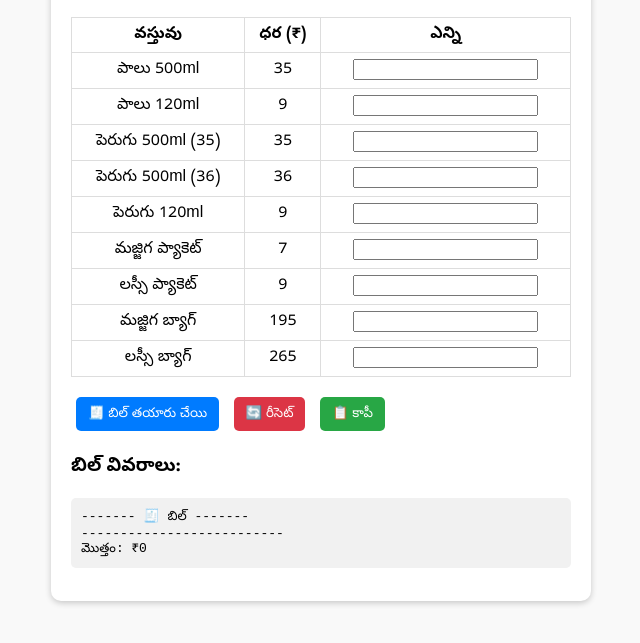
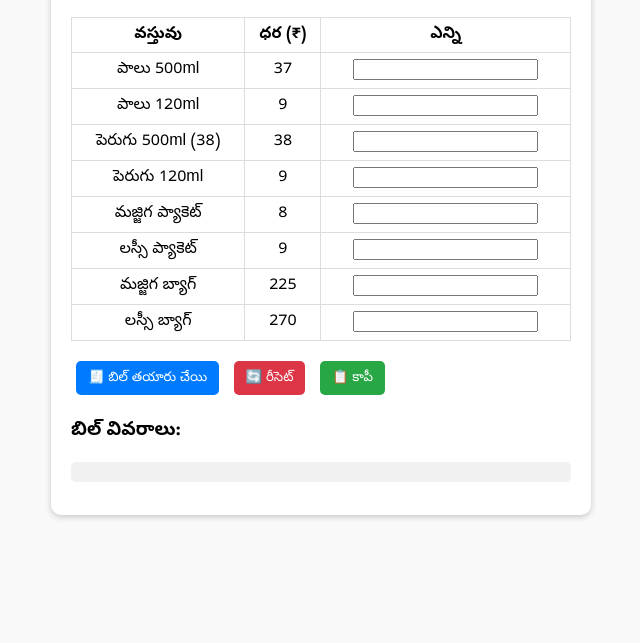
Before and after one commit to Rajesh-yadav-01/heritage-bill, a plain HTML site: page index.html in a window 1280 px wide. Both pictures are taken after a click on the button "🧾 బిల్ తయారు చేయి". Shown: the part 105-748 px from the top of the page, without its empty margins (319-959 px from the left). Drawn offline with Linux system fonts and the light colour scheme.

Commit message:
Modify item prices and names in index.html
Updated prices and item names in the heritage bill.

```diff
--- a/index.html
+++ b/index.html
@@ -24,15 +24,14 @@
     <h2>HERITAGE BILL</h2>
     <table>
       <tr><th>వస్తువు</th><th>ధర (₹)</th><th>ఎన్ని</th></tr>
-      <tr><td>పాలు 500ml</td><td>35</td><td><input type="number" min="0" id="milk500"></td></tr>
+      <tr><td>పాలు 500ml</td><td>37</td><td><input type="number" min="0" id="milk500"></td></tr>
       <tr><td>పాలు 120ml</td><td>9</td><td><input type="number" min="0" id="milk120"></td></tr>
-      <tr><td>పెరుగు 500ml (35)</td><td>35</td><td><input type="number" min="0" id="curd500a"></td></tr>
-      <tr><td>పెరుగు 500ml (36)</td><td>36</td><td><input type="number" min="0" id="curd500b"></td></tr>
+      <tr><td>పెరుగు 500ml (38)</td><td>38</td><td><input type="number" min="0" id="curd500b"></td></tr>
       <tr><td>పెరుగు 120ml</td><td>9</td><td><input type="number" min="0" id="curd120"></td></tr>
-      <tr><td>మజ్జిగ ప్యాకెట్</td><td>7</td><td><input type="number" min="0" id="butterPkt"></td></tr>
+      <tr><td>మజ్జిగ ప్యాకెట్</td><td>8</td><td><input type="number" min="0" id="butterPkt"></td></tr>
       <tr><td>లస్సీ ప్యాకెట్</td><td>9</td><td><input type="number" min="0" id="lassiPkt"></td></tr>
-      <tr><td>మజ్జిగ బ్యాగ్</td><td>195</td><td><input type="number" min="0" id="butterBag"></td></tr>
-      <tr><td>లస్సీ బ్యాగ్</td><td>265</td><td><input type="number" min="0" id="lassiBag"></td></tr>
+      <tr><td>మజ్జిగ బ్యాగ్</td><td>225</td><td><input type="number" min="0" id="butterBag"></td></tr>
+      <tr><td>లస్సీ బ్యాగ్</td><td>270</td><td><input type="number" min="0" id="lassiBag"></td></tr>
     </table>
 
     <button type="button" class="btn" onclick="generateBill()">🧾 బిల్ తయారు చేయి</button>
@@ -51,15 +50,14 @@
 
     function generateBill() {
       const items = [
-        {name: "పాలు 500ml", price: 35, qty: getValue("milk500")},
+        {name: "పాలు 500ml", price: 37w, qty: getValue("milk500")},
         {name: "పాలు 120ml", price: 9, qty: getValue("milk120")},
-        {name: "పెరుగు 500ml (35)", price: 35, qty: getValue("curd500a")},
-        {name: "పెరుగు 500ml (36)", price: 36, qty: getValue("curd500b")},
+        {name: "పెరుగు 500ml (36)", price: 38, qty: getValue("curd500b")},
         {name: "పెరుగు 120ml", price: 9, qty: getValue("curd120")},
-        {name: "మజ్జిగ ప్యాకెట్", price: 7, qty: getValue("butterPkt")},
+        {name: "మజ్జిగ ప్యాకెట్", price: 8, qty: getValue("butterPkt")},
         {name: "లస్సీ ప్యాకెట్", price: 9, qty: getValue("lassiPkt")},
-        {name: "మజ్జిగ బ్యాగ్", price: 195, qty: getValue("butterBag")},
-        {name: "లస్సీ బ్యాగ్", price: 265, qty: getValue("lassiBag")}
+        {name: "మజ్జిగ బ్యాగ్", price: 225, qty: getValue("butterBag")},
+        {name: "లస్సీ బ్యాగ్", price: 270, qty: getValue("lassiBag")}
       ];
 
       let output = "------- 🧾 బిల్ -------\n";
```
